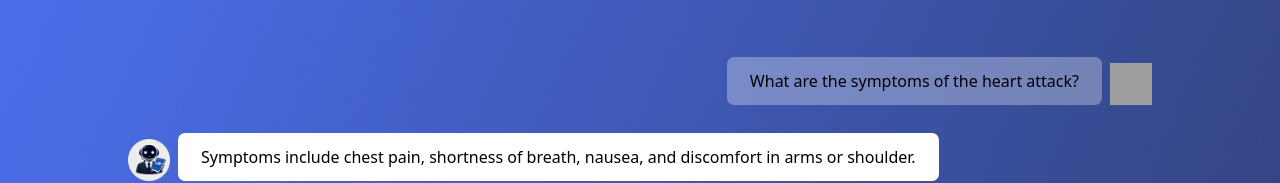
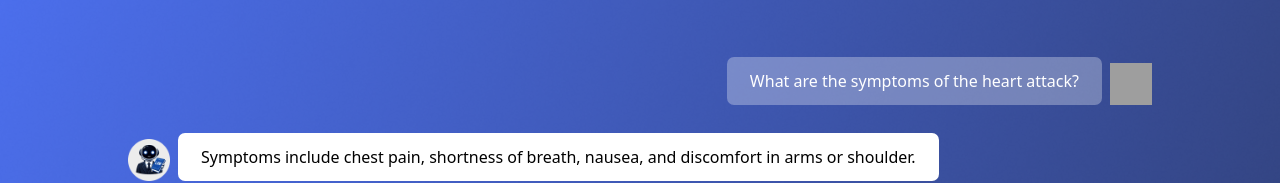
Before and after one commit to Rapid-Labs-AI/AI-Legal-Chatbot-f, a React (Create React App) app: page /chat in a window 1280 px wide. Shown: the part 133-316 px from the top of the page. Built offline with nearby package versions, Linux system fonts and the light colour scheme; grey boxes are pictures that could not be loaded.

Commit message:
Fixed: user chat color

```diff
--- a/src/pages/chatbot.jsx
+++ b/src/pages/chatbot.jsx
@@ -13,8 +13,8 @@ export default function Chatbot() {
             <div className="chats">
                 <div className="userchat flex items-end justify-end mb-7">
                     <div className="userchat-bg">
-                        <div className="userchat-text text-light">
-                           <p className="m-0 text-light">What are the symptoms of the heart attack?</p>
+                        <div className="userchat-text">
+                           <p className="m-0 text-white">What are the symptoms of the heart attack?</p>
                         </div>
                     </div>
                     <div className="userchat-img ms-2">
```
